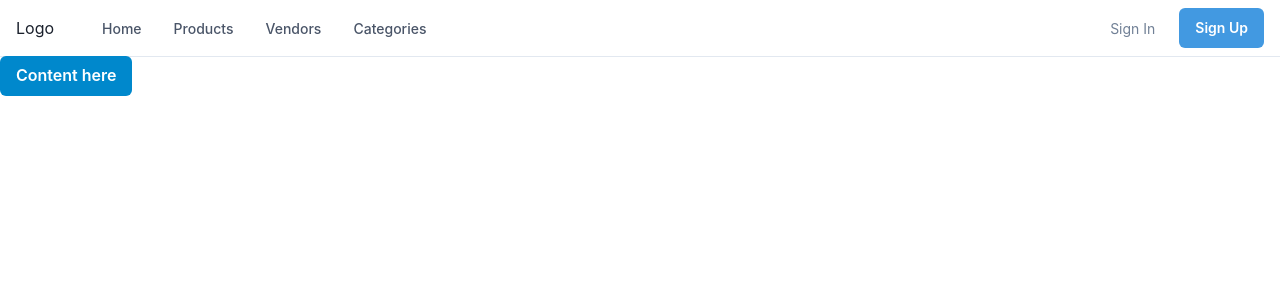
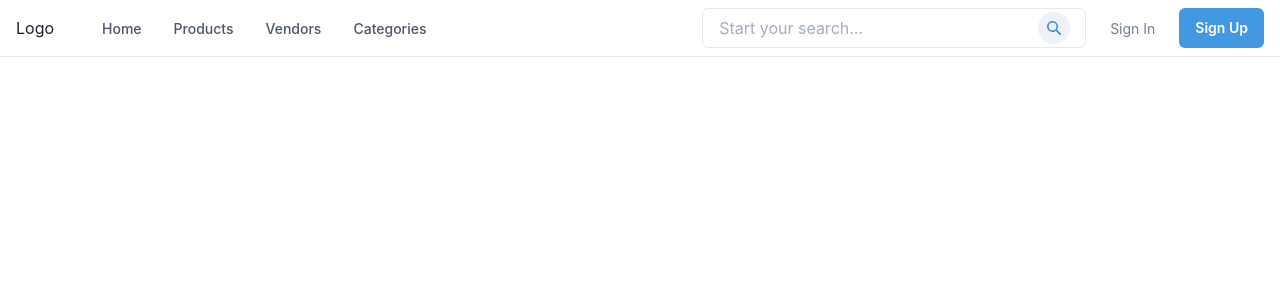
Before and after one commit to serzhan181/shop-v, a Next.js app in the folder client/: page / in a window 1280 px wide. Shown: the top 300 px of the page. Built offline with nearby package versions, Linux system fonts and the light colour scheme.

Commit message:
input added to header component && product.promoted created

```diff
--- a/client/components/header.js
+++ b/client/components/header.js
@@ -11,6 +11,10 @@ import {
   Popover,
   PopoverTrigger,
   PopoverContent,
+  FormControl,
+  InputGroup,
+  InputRightElement,
+  Input,
   useColorModeValue,
   useBreakpointValue,
   useDisclosure,
@@ -20,19 +24,19 @@ import {
   CloseIcon,
   ChevronDownIcon,
   ChevronRightIcon,
+  SearchIcon,
 } from '@chakra-ui/icons'
+import { motion } from 'framer-motion'
 
 export default function Header() {
   const { isOpen, onToggle } = useDisclosure()
 
   return (
-    <Box
-      position='fixed'
-      top='0'
-      w='100%'
-      height='12'
-      borderBottom='1px'
-      borderColor='ActiveBorder'
+    <Box position='fixed' top='0' w='100%' height='12'>
+      <motion.div
+        initial={{ opacity: 0, y: -100 }}
+        animate={{ opacity: 1, y: 0 }}
+        transition={{ ease: 'easeInOut', duration: 0.6 }}
       >
         <Flex
           bg={useColorModeValue('white', 'gray.800')}
@@ -52,7 +56,11 @@ export default function Header() {
             <IconButton
               onClick={onToggle}
               icon={
-              isOpen ? <CloseIcon w={3} h={3} /> : <HamburgerIcon w={5} h={5} />
+                isOpen ? (
+                  <CloseIcon w={3} h={3} />
+                ) : (
+                  <HamburgerIcon w={5} h={5} />
+                )
               }
               variant={'ghost'}
               aria-label={'Toggle Navigation'}
@@ -78,6 +86,16 @@ export default function Header() {
             direction={'row'}
             spacing={6}
           >
+            <FormControl w='sm' display={{ base: 'none', md: 'initial' }}>
+              <InputGroup>
+                <Input placeholder='Start your search...' colorScheme='blue' />
+                <InputRightElement width='16'>
+                  <IconButton isRound size='sm'>
+                    <SearchIcon color='blue.500' />
+                  </IconButton>
+                </InputRightElement>
+              </InputGroup>
+            </FormControl>
             <Button
               as={'a'}
               fontSize={'sm'}
@@ -102,7 +120,7 @@ export default function Header() {
             </Button>
           </Stack>
         </Flex>
-
+      </motion.div>
       <Collapse in={isOpen} animateOpacity>
         <MobileNav />
       </Collapse>
--- a/client/pages/index.js
+++ b/client/pages/index.js
@@ -1,10 +1,12 @@
-import { Button } from '@chakra-ui/react'
 import BaseLayout from '@/layout/base'
+import { Container, Button, Box } from '@chakra-ui/react'
 
 export default function Home() {
   return (
     <BaseLayout>
-      <Button colorScheme='telegram'>Content here</Button>
+      <Container maxW='container.lg'>
+        <Box pt='5'></Box>
+      </Container>
     </BaseLayout>
   )
 }
```
Also changed, not shown: 1 other file (tests, documents, lock files or other folders). Lines whose indentation alone changed are shown as unchanged.
